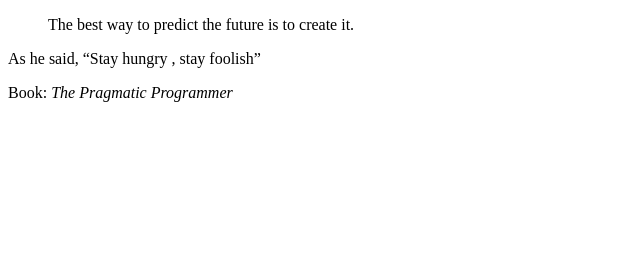
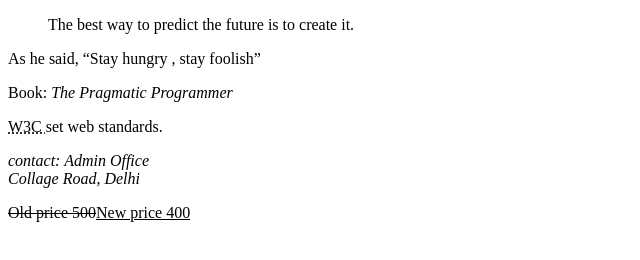
Before and after one commit to namantiwari7376-commits/WD_0286, a plain HTML site: page Web_Dev_Desinging_Workshop_Assigment/Assignment_9/index.html in a window 1280 px wide. Shown: the whole page, without its empty margins (0-640 px from the left). Drawn offline with Linux system fonts and the light colour scheme.

Commit message:
assignment 9 completed

```diff
--- a/Web_Dev_Desinging_Workshop_Assigment/Assignment_9/index.html
+++ b/Web_Dev_Desinging_Workshop_Assigment/Assignment_9/index.html
@@ -19,5 +19,16 @@
         </p>
 
         <p>
+            <abbr title="World Wide Web Consortium"> W3C </abbr> set web standards.
+        </p>
+
+        <address>
+            contact: Admin Office <br>
+            Collage Road, Delhi
+        </address>
+
+        <p>
+            <del>Old price 500</del><ins>New price 400</ins>
+        </p>
 </body>
 </html>
```
